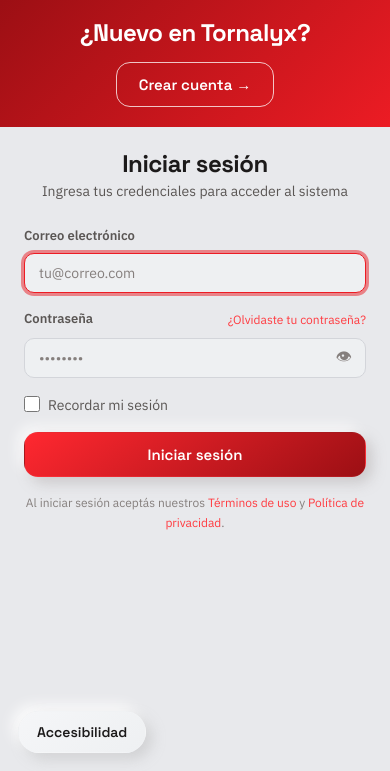
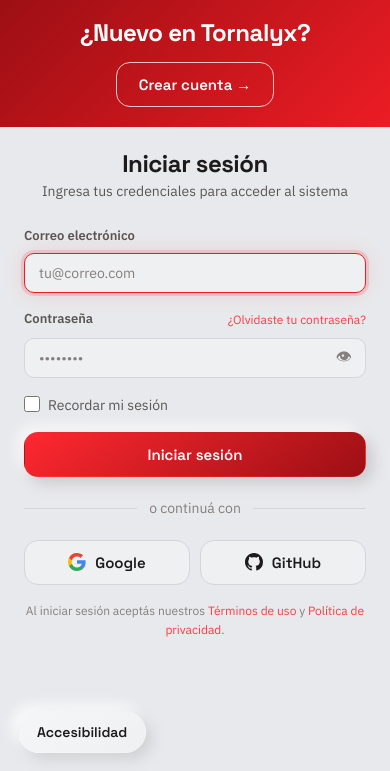
Before and after one commit to telyuxsoftwaredevelopment-tech/Tornalyx, a PHP site: page /login.html in a window 390 px wide, after a click on "Saltar al contenido principal". Shown: the part 73-844 px from the top of the page. Run offline with PHP 8.4, Linux system fonts and the light colour scheme.

Commit message:
Sumar animaciones de login/registro y pulir nav/footer en mobile
Casilleros OTP conectados, tarjeta de fortaleza de contraseña dinámica,
botones sociales (placeholder sin backend de OAuth) y entrada escalonada
de los campos en el auth flip; subrayado en el nav y acento hover en el
footer en todo el sitio.

```diff
--- a/SGDM/frontend/login.html
+++ b/SGDM/frontend/login.html
@@ -33,10 +33,45 @@
       cursor:pointer; font-size:var(--font-size-sm); color:var(--muted);
     }
     input[type="checkbox"] { width:16px; height:16px; accent-color:var(--red); cursor:pointer; flex:none; margin-top:2px; }
-    /* Medidor de fortaleza de contraseña (lado Registro) */
-    .strength-bar { height:4px; border-radius:2px; background:var(--line); margin-top:8px; overflow:hidden; }
-    .strength-fill { height:100%; border-radius:2px; transition:all var(--transition-base); width:0; }
-    .strength-label { font-size:12px; margin-top:4px; color:var(--muted-2); }
+
+    /* ── Entrada escalonada de los campos (reusa [data-reveal] del sitio) ── */
+    .auth-face__form [data-reveal]:nth-of-type(1) { transition-delay:0ms; }
+    .auth-face__form [data-reveal]:nth-of-type(2) { transition-delay:60ms; }
+    .auth-face__form [data-reveal]:nth-of-type(3) { transition-delay:120ms; }
+    .auth-face__form [data-reveal]:nth-of-type(4) { transition-delay:180ms; }
+    .auth-face__form [data-reveal]:nth-of-type(5) { transition-delay:240ms; }
+    .auth-face__form [data-reveal]:nth-of-type(n+6) { transition-delay:300ms; }
+
+    /* Glow de foco un poco más presente que el genérico del sitio */
+    .auth-face__form .form-control:focus,
+    .otp-box:focus {
+      box-shadow:0 0 0 3px rgba(236,28,36,.15), 0 0 22px rgba(236,28,36,.12);
+    }
+
+    /* ── Medidor de fortaleza de contraseña (lado Registro) ── */
+    .strength-card {
+      display:flex; align-items:center; gap:12px;
+      margin-top:10px; padding:10px 12px;
+      border-radius:12px; border:1px solid var(--line); background:var(--bg-2);
+      transition:border-color var(--transition-base), box-shadow var(--transition-base);
+    }
+    .strength-card[data-tier] {
+      border-color: color-mix(in srgb, var(--tier) 45%, var(--line));
+      box-shadow: 0 0 0 1px color-mix(in srgb, var(--tier) 18%, transparent),
+                  0 0 18px color-mix(in srgb, var(--tier) 22%, transparent);
+    }
+    .strength-card__icon {
+      font-size:1.35rem; line-height:1; flex:none;
+      transition:transform var(--transition-base);
+    }
+    .strength-card[data-tier] .strength-card__icon { transform:scale(1.12) rotate(-4deg); }
+    .strength-card__body { flex:1; min-width:0; }
+    .strength-label {
+      font-size:12px; font-weight:600; margin:0 0 6px; display:block;
+      color:var(--tier, var(--muted-2)); transition:color var(--transition-base);
+    }
+    .strength-bar { height:4px; border-radius:2px; background:var(--line); overflow:hidden; }
+    .strength-fill { height:100%; border-radius:2px; transition:width var(--transition-base), background var(--transition-base); width:0; }
     .pass-reqs { list-style:none; margin:10px 0 0; padding:0; display:grid; gap:6px; }
     .pass-reqs li {
       display:flex; align-items:center; gap:8px;
@@ -54,6 +89,34 @@
     .pass-reqs .req-ico::after { content:'\2713'; }
     .pass-reqs li.met { color:#22c55e; }
     .pass-reqs li.met .req-ico { background:#22c55e; border-color:#22c55e; color:#fff; }
+
+    /* ── OTP: casilleros conectados ── */
+    .otp-boxes { display:flex; gap:8px; justify-content:center; }
+    .otp-box {
+      width:100%; max-width:48px; aspect-ratio:3/4;
+      text-align:center; font-family:var(--mono); font-size:1.4rem; font-weight:700;
+      color:var(--ink); background:var(--bg-2);
+      border:1.5px solid var(--line); border-radius:10px; padding:0;
+      transition:border-color var(--transition-fast), box-shadow var(--transition-fast), transform var(--transition-fast);
+    }
+    .otp-box:active { transform:scale(.95); }
+    .otp-box.is-filled { border-color:var(--red-bright); }
+    .otp-track { display:flex; gap:8px; margin-top:10px; }
+    .otp-track__seg {
+      flex:1; height:3px; border-radius:2px; background:var(--line); overflow:hidden;
+    }
+    .otp-track__seg::after {
+      content:''; display:block; height:100%; width:0;
+      background:var(--red-bright); box-shadow:0 0 8px var(--red-glow);
+      transition:width .35s cubic-bezier(.22,1,.36,1);
+    }
+    .otp-track__seg.is-lit::after { width:100%; }
+
+    /* ── Login social (sin backend de OAuth: son placeholders "Próximamente") ── */
+    .social-row { display:flex; gap:10px; margin-top:var(--space-4); }
+    .btn-social { flex:1; background:var(--bg-2); border:1.5px solid var(--line); color:var(--ink); }
+    .btn-social:hover { border-color:var(--muted-2); background:var(--bg-3); }
+    .social-icon { width:18px; height:18px; flex:none; }
   </style>
 </head>
 <body>
@@ -99,14 +162,14 @@
                 <!-- El token CSRF se envía como header X-CSRF-Token (cookie XSRF-TOKEN)
                      desde validations.js → postForm(). -->
                 <form id="loginForm" action="/login" method="POST" novalidate>
-                  <div class="form-group">
+                  <div class="form-group" data-reveal>
                     <label class="form-label" for="email">Correo electrónico</label>
                     <input class="form-control" type="email" id="email" name="email"
                            placeholder="tu@correo.com" autocomplete="email" required aria-required="true" />
                     <span class="form-error hidden" id="emailError">Ingresa un correo válido.</span>
                   </div>
 
-                  <div class="form-group">
+                  <div class="form-group" data-reveal>
                     <div style="display:flex;justify-content:space-between;align-items:center;margin-bottom:var(--space-2)">
                       <label class="form-label" for="password" style="margin:0">Contraseña</label>
                       <a href="#" class="link-red" style="font-size:12px">¿Olvidaste tu contraseña?</a>
@@ -120,17 +183,38 @@
                     <span class="form-error hidden" id="passwordError">La contraseña es obligatoria.</span>
                   </div>
 
-                  <div class="form-group">
+                  <div class="form-group" data-reveal>
                     <label class="check-label">
                       <input type="checkbox" name="remember" />
                       Recordar mi sesión
                     </label>
                   </div>
 
-                  <button type="submit" class="btn btn-primary btn-full" id="loginBtn">
-                    Iniciar sesión
+                  <div data-reveal>
+                    <button type="submit" class="btn btn-primary btn-full" id="loginBtn">
+                      Iniciar sesión
+                    </button>
+                  </div>
+                </form>
+
+                <div class="divider" data-reveal>o continuá con</div>
+                <div class="social-row" data-reveal>
+                  <button type="button" class="btn btn-social" data-social="google">
+                    <svg class="social-icon" viewBox="0 0 18 18" aria-hidden="true">
+                      <path fill="#4285F4" d="M17.64 9.2c0-.637-.057-1.251-.164-1.84H9v3.481h4.844a4.14 4.14 0 0 1-1.796 2.716v2.259h2.908c1.702-1.567 2.684-3.874 2.684-6.615z"/>
+                      <path fill="#34A853" d="M9 18c2.43 0 4.467-.806 5.956-2.184l-2.908-2.259c-.806.54-1.837.86-3.048.86-2.344 0-4.328-1.584-5.036-3.711H.957v2.332A8.997 8.997 0 0 0 9 18z"/>
+                      <path fill="#FBBC05" d="M3.964 10.706A5.41 5.41 0 0 1 3.68 9c0-.593.102-1.17.284-1.706V4.962H.957A9.001 9.001 0 0 0 0 9c0 1.452.348 2.827.957 4.038l3.007-2.332z"/>
+                      <path fill="#EA4335" d="M9 3.58c1.321 0 2.508.454 3.44 1.345l2.582-2.581C13.463.891 11.426 0 9 0A8.997 8.997 0 0 0 .957 4.962L3.964 7.294C4.672 5.167 6.656 3.58 9 3.58z"/>
+                    </svg>
+                    Google
                   </button>
-                </form>
+                  <button type="button" class="btn btn-social" data-social="github">
+                    <svg class="social-icon" viewBox="0 0 16 16" fill="currentColor" aria-hidden="true">
+                      <path d="M8 0C3.58 0 0 3.58 0 8c0 3.54 2.29 6.53 5.47 7.59.4.07.55-.17.55-.38 0-.19-.01-.82-.01-1.49-2.01.37-2.53-.49-2.69-.94-.09-.23-.48-.94-.82-1.13-.28-.15-.68-.52-.01-.53.63-.01 1.08.58 1.23.82.72 1.21 1.87.87 2.33.66.07-.52.28-.87.51-1.07-1.78-.2-3.64-.89-3.64-3.95 0-.87.31-1.59.82-2.15-.08-.2-.36-1.02.08-2.12 0 0 .67-.21 2.2.82.64-.18 1.32-.27 2-.27.68 0 1.36.09 2 .27 1.53-1.04 2.2-.82 2.2-.82.44 1.1.16 1.92.08 2.12.51.56.82 1.27.82 2.15 0 3.07-1.87 3.75-3.65 3.95.29.25.54.73.54 1.48 0 1.07-.01 1.93-.01 2.2 0 .21.15.46.55.38A8.013 8.013 0 0 0 16 8c0-4.42-3.58-8-8-8z"/>
+                    </svg>
+                    GitHub
+                  </button>
+                </div>
 
                 <p class="text-center" style="font-size:12px;color:var(--muted-2);margin-top:var(--space-4)">
                   Al iniciar sesión aceptás nuestros <a href="/terminos" class="link-red">Términos de uso</a> y <a href="/terminos" class="link-red">Política de privacidad</a>.
@@ -149,11 +233,20 @@
 
                 <form id="otpForm" novalidate>
                   <div class="form-group">
-                    <label class="form-label" for="codigo">Código de verificación</label>
-                    <input class="form-control" type="text" id="codigo" name="codigo"
-                           inputmode="numeric" autocomplete="one-time-code" maxlength="6"
-                           pattern="[0-9]{6}" placeholder="000000" required aria-required="true"
-                           style="letter-spacing:.4em;text-align:center;font-size:1.25rem" />
+                    <label class="form-label" id="otpBoxesLabel">Código de verificación</label>
+                    <div class="otp-boxes" id="otpBoxes" role="group" aria-labelledby="otpBoxesLabel">
+                      <input class="otp-box" type="text" inputmode="numeric" maxlength="1" autocomplete="one-time-code" aria-label="Dígito 1 de 6" />
+                      <input class="otp-box" type="text" inputmode="numeric" maxlength="1" aria-label="Dígito 2 de 6" />
+                      <input class="otp-box" type="text" inputmode="numeric" maxlength="1" aria-label="Dígito 3 de 6" />
+                      <input class="otp-box" type="text" inputmode="numeric" maxlength="1" aria-label="Dígito 4 de 6" />
+                      <input class="otp-box" type="text" inputmode="numeric" maxlength="1" aria-label="Dígito 5 de 6" />
+                      <input class="otp-box" type="text" inputmode="numeric" maxlength="1" aria-label="Dígito 6 de 6" />
+                    </div>
+                    <div class="otp-track" id="otpTrack" aria-hidden="true">
+                      <span class="otp-track__seg"></span><span class="otp-track__seg"></span><span class="otp-track__seg"></span>
+                      <span class="otp-track__seg"></span><span class="otp-track__seg"></span><span class="otp-track__seg"></span>
+                    </div>
+                    <input type="hidden" id="codigo" name="codigo" />
                   </div>
 
                   <button type="submit" class="btn btn-primary btn-full" id="otpBtn">
@@ -197,7 +290,7 @@
                 <p>Completá tus datos para unirte a Tornalyx</p>
               </div>
 
-              <div style="display:grid;grid-template-columns:1fr 1fr;gap:var(--space-3)">
+              <div style="display:grid;grid-template-columns:1fr 1fr;gap:var(--space-3)" data-reveal>
                 <div class="form-group">
                   <label class="form-label" for="nombre">Nombre</label>
                   <input class="form-control" type="text" id="nombre" name="nombre" placeholder="Carlos" required />
@@ -207,15 +300,20 @@
                   <input class="form-control" type="text" id="apellido" name="apellido" placeholder="García" required />
                 </div>
               </div>
-              <div class="form-group">
+              <div class="form-group" data-reveal>
                 <label class="form-label" for="emailReg">Correo electrónico</label>
                 <input class="form-control" type="email" id="emailReg" name="email" placeholder="tu@correo.com" required />
               </div>
-              <div class="form-group">
+              <div class="form-group" data-reveal>
                 <label class="form-label" for="passReg">Contraseña</label>
                 <input class="form-control" type="password" id="passReg" name="password" placeholder="Mínimo 8 caracteres" required />
-                <div class="strength-bar"><div class="strength-fill" id="strengthFill"></div></div>
-                <span class="strength-label" id="strengthLabel">Ingresa una contraseña</span>
+                <div class="strength-card" id="strengthCard">
+                  <span class="strength-card__icon" id="strengthIcon" aria-hidden="true">🔓</span>
+                  <div class="strength-card__body">
+                    <span class="strength-label" id="strengthLabel">Ingresa una contraseña</span>
+                    <div class="strength-bar"><div class="strength-fill" id="strengthFill"></div></div>
+                  </div>
+                </div>
                 <ul class="pass-reqs" id="passReqs" aria-label="Requisitos de la contraseña">
                   <li data-req="length"><span class="req-ico" aria-hidden="true"></span>Al menos 8 caracteres</li>
                   <li data-req="upper"><span class="req-ico" aria-hidden="true"></span>Una letra mayúscula (A-Z)</li>
@@ -223,25 +321,46 @@
                   <li data-req="number"><span class="req-ico" aria-hidden="true"></span>Un número (0-9)</li>
                 </ul>
               </div>
-              <div class="form-group">
+              <div class="form-group" data-reveal>
                 <label class="form-label" for="passConfirm">Confirmar contraseña</label>
                 <input class="form-control" type="password" id="passConfirm" placeholder="Repite la contraseña" required />
               </div>
-              <div class="form-group">
+              <div class="form-group" data-reveal>
                 <label class="form-label" for="fechaNac">Fecha de nacimiento</label>
                 <input class="form-control" type="date" id="fechaNac" name="fecha_nacimiento" required />
               </div>
 
               <input type="hidden" name="rol" value="participante" />
 
-              <div class="form-group" style="margin-top:var(--space-5)">
+              <div class="form-group" style="margin-top:var(--space-5)" data-reveal>
                 <label class="check-label">
                   <input type="checkbox" id="terminos" name="terminos" required />
                   <span>Acepto los <a href="/terminos" target="_blank" rel="noopener" class="link-red">Términos de uso</a> y la <a href="/terminos" target="_blank" rel="noopener" class="link-red">Política de privacidad</a> de Tornalyx.</span>
                 </label>
               </div>
 
-              <button type="submit" class="btn btn-primary btn-full" form="registroForm">Crear cuenta</button>
+              <div data-reveal>
+                <button type="submit" class="btn btn-primary btn-full" form="registroForm">Crear cuenta</button>
+              </div>
+
+              <div class="divider" data-reveal>o continuá con</div>
+              <div class="social-row" data-reveal>
+                <button type="button" class="btn btn-social" data-social="google">
+                  <svg class="social-icon" viewBox="0 0 18 18" aria-hidden="true">
+                    <path fill="#4285F4" d="M17.64 9.2c0-.637-.057-1.251-.164-1.84H9v3.481h4.844a4.14 4.14 0 0 1-1.796 2.716v2.259h2.908c1.702-1.567 2.684-3.874 2.684-6.615z"/>
+                    <path fill="#34A853" d="M9 18c2.43 0 4.467-.806 5.956-2.184l-2.908-2.259c-.806.54-1.837.86-3.048.86-2.344 0-4.328-1.584-5.036-3.711H.957v2.332A8.997 8.997 0 0 0 9 18z"/>
+                    <path fill="#FBBC05" d="M3.964 10.706A5.41 5.41 0 0 1 3.68 9c0-.593.102-1.17.284-1.706V4.962H.957A9.001 9.001 0 0 0 0 9c0 1.452.348 2.827.957 4.038l3.007-2.332z"/>
+                    <path fill="#EA4335" d="M9 3.58c1.321 0 2.508.454 3.44 1.345l2.582-2.581C13.463.891 11.426 0 9 0A8.997 8.997 0 0 0 .957 4.962L3.964 7.294C4.672 5.167 6.656 3.58 9 3.58z"/>
+                  </svg>
+                  Google
+                </button>
+                <button type="button" class="btn btn-social" data-social="github">
+                  <svg class="social-icon" viewBox="0 0 16 16" fill="currentColor" aria-hidden="true">
+                    <path d="M8 0C3.58 0 0 3.58 0 8c0 3.54 2.29 6.53 5.47 7.59.4.07.55-.17.55-.38 0-.19-.01-.82-.01-1.49-2.01.37-2.53-.49-2.69-.94-.09-.23-.48-.94-.82-1.13-.28-.15-.68-.52-.01-.53.63-.01 1.08.58 1.23.82.72 1.21 1.87.87 2.33.66.07-.52.28-.87.51-1.07-1.78-.2-3.64-.89-3.64-3.95 0-.87.31-1.59.82-2.15-.08-.2-.36-1.02.08-2.12 0 0 .67-.21 2.2.82.64-.18 1.32-.27 2-.27.68 0 1.36.09 2 .27 1.53-1.04 2.2-.82 2.2-.82.44 1.1.16 1.92.08 2.12.51.56.82 1.27.82 2.15 0 3.07-1.87 3.75-3.65 3.95.29.25.54.73.54 1.48 0 1.07-.01 1.93-.01 2.2 0 .21.15.46.55.38A8.013 8.013 0 0 0 16 8c0-4.42-3.58-8-8-8z"/>
+                  </svg>
+                  GitHub
+                </button>
+              </div>
 
               <form id="registroForm" action="/registro" method="POST" style="display:none"></form>
              </div>
```
Also changed, not shown: SGDM/frontend/css/main.css (+23 -3 lines), SGDM/frontend/js/validations.js (+79 -12 lines).
